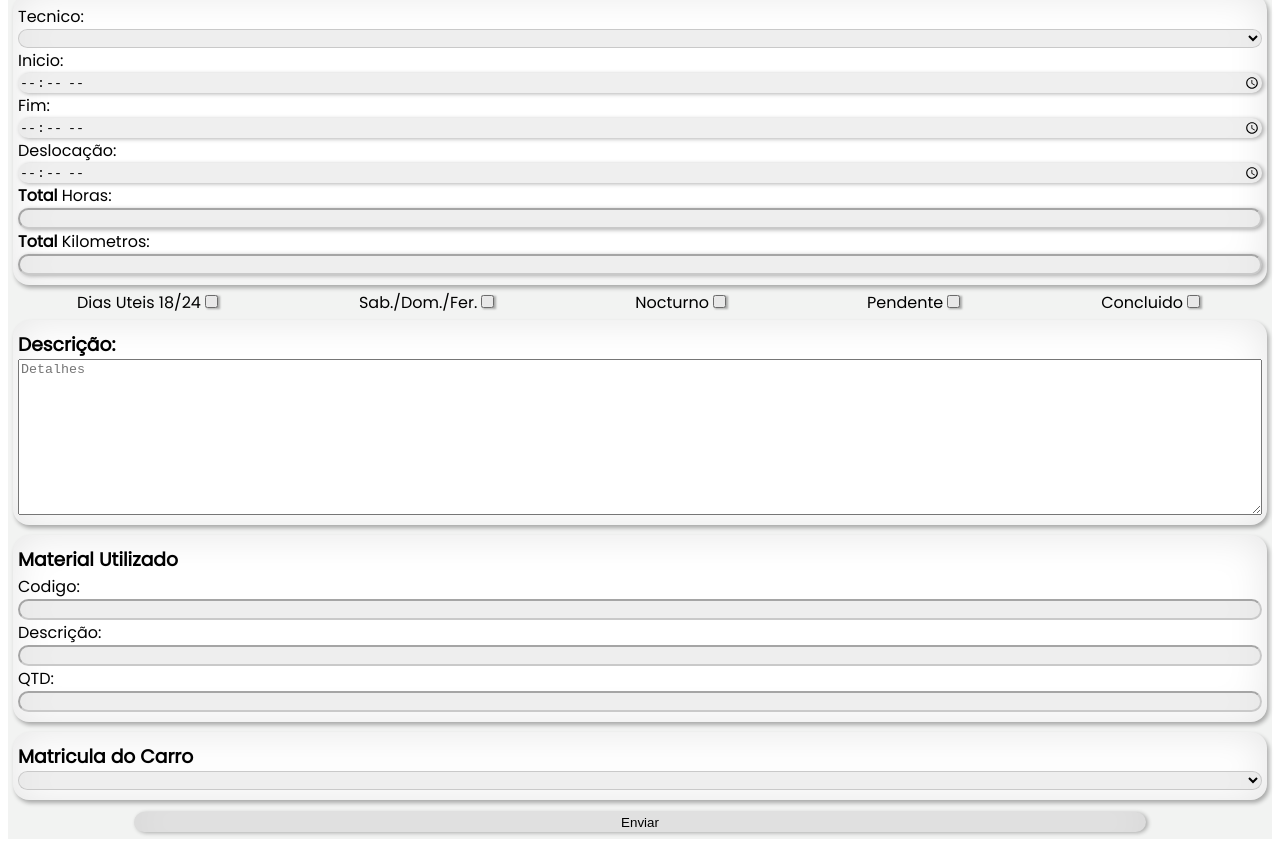
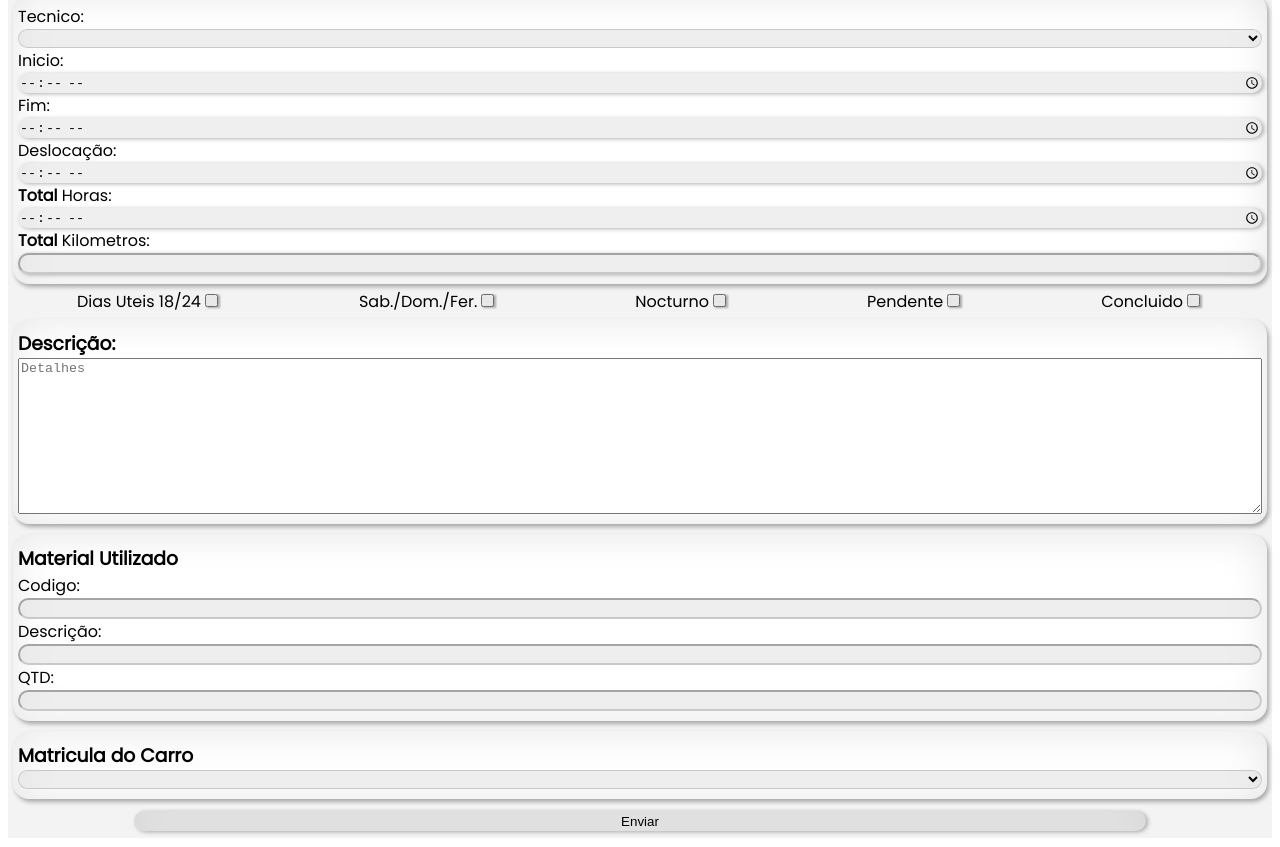
Before and after one commit to gandroide/formularioRelatorio, a Gatsby site: page /components/formularioDeServicio in a window 1280 px wide. Shown: the part 761-1608 px from the top of the page. Built offline with nearby package versions, Linux system fonts and the light colour scheme; Gatsby itself is replaced by a stand-in of ours.

Commit message:
tecnico dos

```diff
--- a/src/pages/components/formularioDeServicio.js
+++ b/src/pages/components/formularioDeServicio.js
@@ -229,7 +229,7 @@ class Relatorio extends Component {
                         <label htmlFor="deslocacion2">Deslocação:</label>
                         <input type="time" id="deslocacion2" onChange={this.handleChange} name="deslocacion2"></input>
                         <label htmlFor="totalHoras2"><strong>Total</strong> Horas:</label>
-                        <input type="number" id="totalHoras2" onChange={this.handleChange} name="totalHoras2"></input>
+                        <input type="time" id="totalHoras2" onChange={this.handleChange} name="totalHoras2"></input>
                         <label htmlFor="totalKilometros2"><strong>Total</strong> Kilometros:</label>
                         <input type="number" id="totalKilometros2" onChange={this.handleChange} name="totalKilometros2"></input>
                     </div>
```
